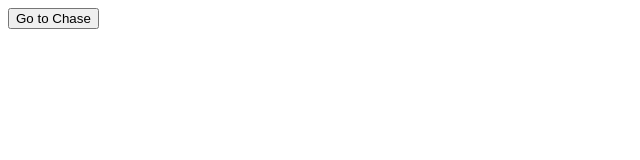
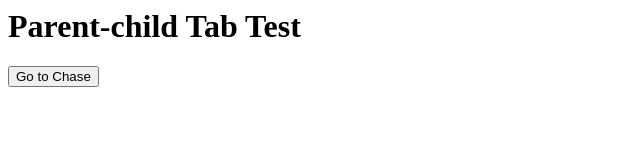
Before and after one commit to DevAshishNegi/redirectionTest, a plain HTML site: page index.html in a window 1280 px wide. Shown: the whole page, without its empty margins (0-640 px from the left). Drawn offline with Linux system fonts and the light colour scheme.

Commit message:
updates.

```diff
--- a/index.html
+++ b/index.html
@@ -11,6 +11,7 @@
     </script>
 </head>
 <body>
+    <h1>Parent-child Tab Test</h1>
     <button onclick="goToNextpage()">Go to Chase</button>
 </body>
 </html>
```
